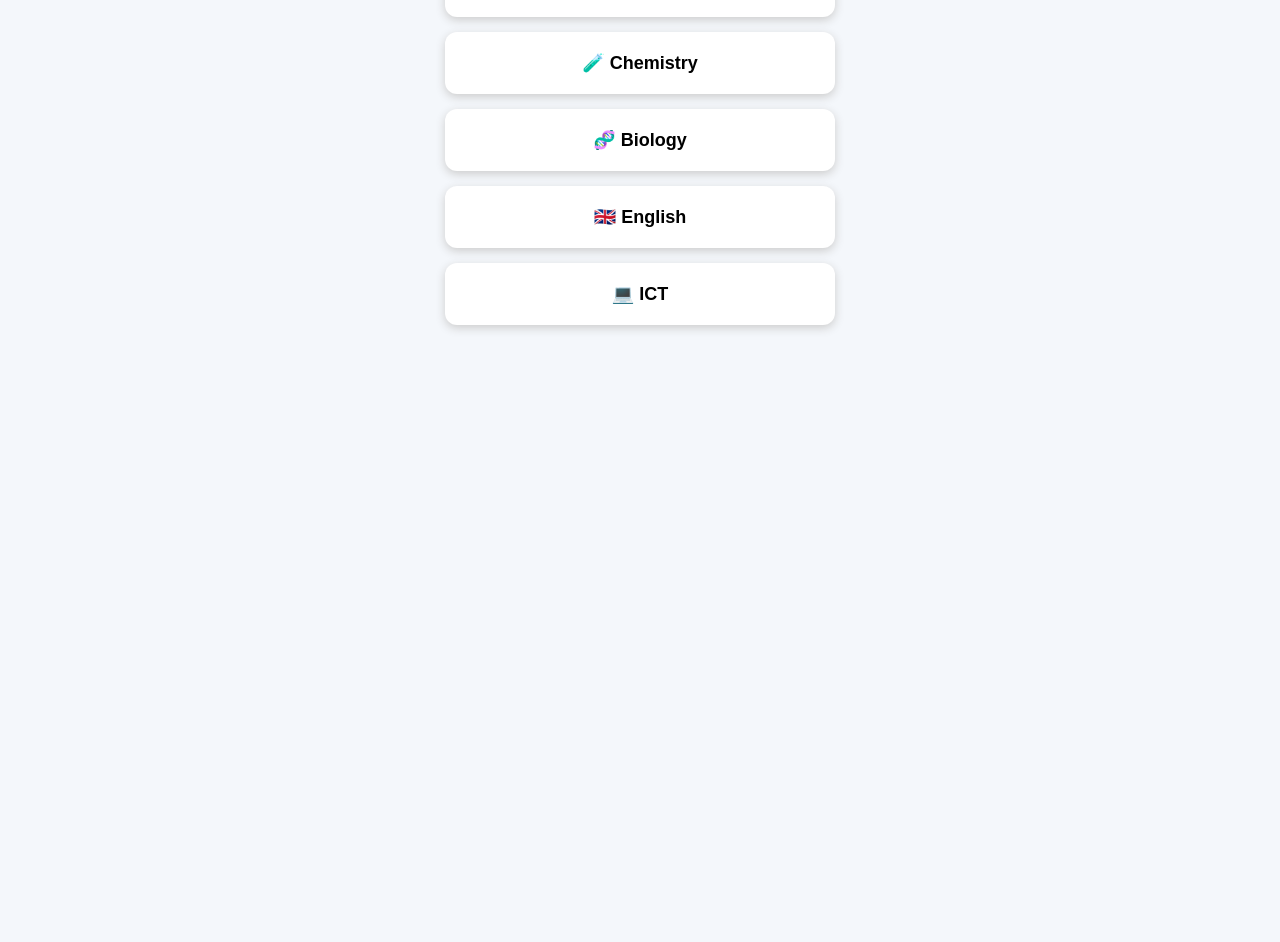
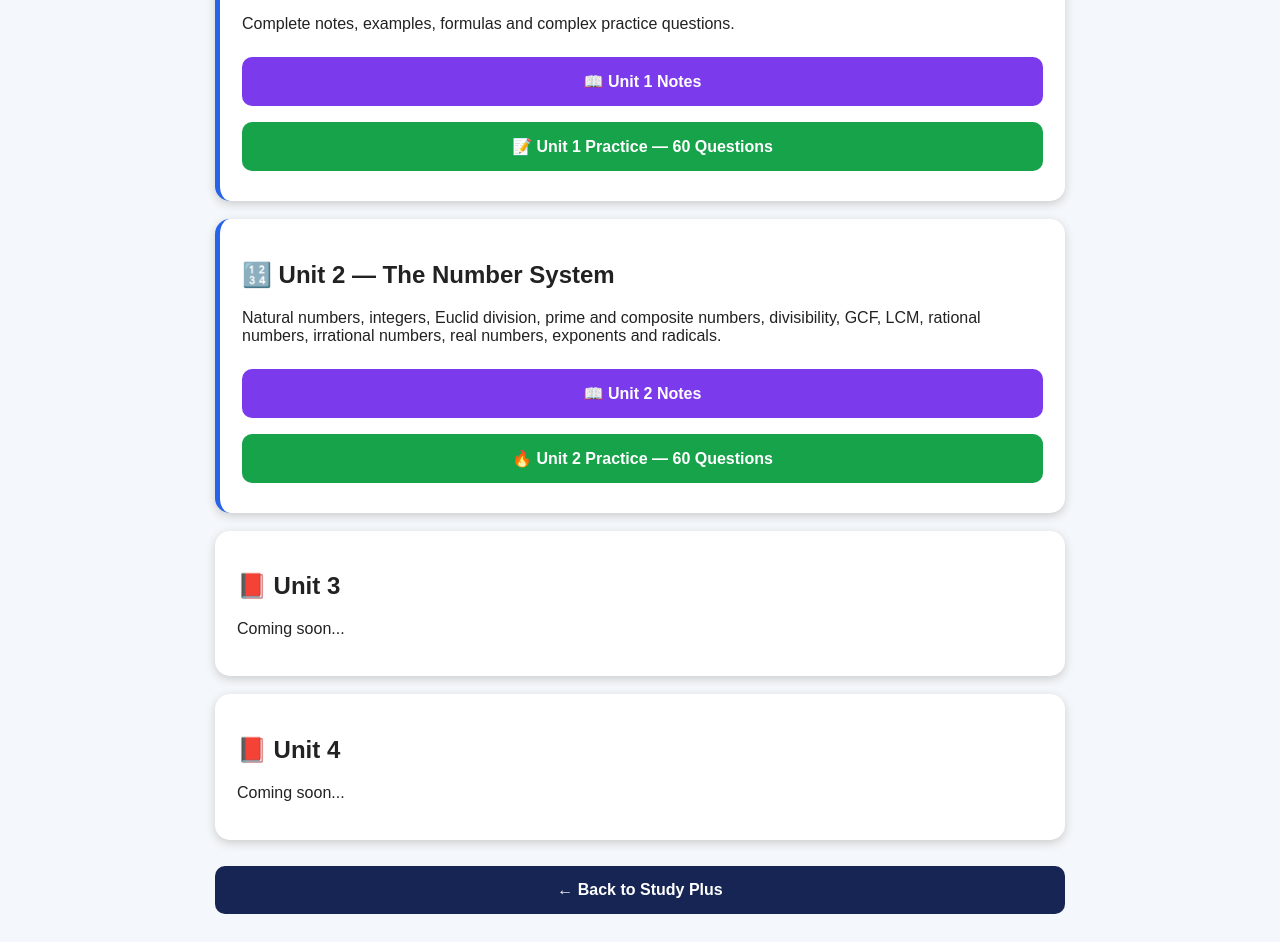
Before and after one commit to kumsadamoze7-create/study-plus, a plain HTML site: page grade9.html in a window 1280 px wide. Shown: the part 322-1264 px from the top of the page. Before the commit the page ends 800 px from the top, so only its background shows below. Drawn offline with Linux system fonts and the light colour scheme.

Commit message:
Update grade9.html

```diff
--- a/grade9.html
+++ b/grade9.html
@@ -1,66 +1,195 @@
 <!DOCTYPE html>
 <html lang="en">
+
 <head>
     <meta charset="UTF-8">
     <meta name="viewport" content="width=device-width, initial-scale=1.0">
-    <title>Grade 9 - Study Plus</title>
+
+    <title>Grade 9 Mathematics - Study Plus</title>
 
     <style>
+
         body {
             margin: 0;
             font-family: Arial, sans-serif;
             background: #f4f7fb;
-            text-align: center;
+            color: #222;
         }
 
         header {
             background: #2563eb;
             color: white;
-            padding: 25px;
+            text-align: center;
+            padding: 30px 15px;
         }
 
-        .subjects {
+        .container {
+            max-width: 850px;
+            margin: auto;
             padding: 20px;
         }
 
         .card {
-            display: block;
             background: white;
-            color: #000;
-            text-decoration: none;
-            margin: 15px auto;
-            padding: 20px;
-            max-width: 350px;
-            border-radius: 12px;
-            box-shadow: 0 3px 10px #cccccc;
+            margin: 18px 0;
+            padding: 22px;
+            border-radius: 15px;
+            box-shadow: 0 3px 10px #ccc;
+        }
+
+        .unit {
+            border-left: 5px solid #2563eb;
+        }
+
+        button {
+            width: 100%;
+            padding: 15px;
+            margin: 8px 0;
+            border: none;
+            border-radius: 10px;
+            color: white;
+            font-size: 16px;
             font-weight: bold;
-            font-size: 18px;
+            cursor: pointer;
         }
+
+        .notes {
+            background: #7c3aed;
+        }
+
+        .practice {
+            background: #16a34a;
+        }
+
+        .back {
+            background: #172554;
+        }
+
+        button:hover {
+            opacity: 0.9;
+        }
+
     </style>
+
 </head>
 
 <body>
 
 <header>
-    <h1>📘 Grade 9</h1>
-    <p>Choose a Subject</p>
+
+    <h1>📚 Grade 9 Mathematics</h1>
+
+    <p>Study Plus</p>
+
+    <p>
+        Learn • Practice • Prepare for Entrance Exam
+    </p>
+
 </header>
 
-<section class="subjects">
-<a href="/study-plus/maths.html" class="card">
-    🧮 Mathematics
-</a>
-    <div class="card">⚛️ Physics</div>
 
-    <div class="card">🧪 Chemistry</div>
+<div class="container">
 
-    <div class="card">🧬 Biology</div>
 
-    <div class="card">🇬🇧 English</div>
+    <!-- UNIT 1 -->
 
-    <div class="card">💻 ICT</div>
+    <div class="card unit">
 
-</section>
+        <h2>📘 Unit 1 — Further on Sets</h2>
+
+        <p>
+            Complete notes, examples, formulas and
+            complex practice questions.
+        </p>
+
+        <button
+            class="notes"
+            onclick="location.href='notes9.html'">
+
+            📖 Unit 1 Notes
+
+        </button>
+
+        <button
+            class="practice"
+            onclick="location.href='practice9.html'">
+
+            📝 Unit 1 Practice — 60 Questions
+
+        </button>
+
+    </div>
+
+
+    <!-- UNIT 2 -->
+
+    <div class="card unit">
+
+        <h2>🔢 Unit 2 — The Number System</h2>
+
+        <p>
+            Natural numbers, integers, Euclid division,
+            prime and composite numbers, divisibility,
+            GCF, LCM, rational numbers, irrational numbers,
+            real numbers, exponents and radicals.
+        </p>
+
+        <button
+            class="notes"
+            onclick="location.href='notes9unit2.html'">
+
+            📖 Unit 2 Notes
+
+        </button>
+
+        <button
+            class="practice"
+            onclick="location.href='practice9unit2.html'">
+
+            🔥 Unit 2 Practice — 60 Questions
+
+        </button>
+
+    </div>
+
+
+    <!-- UNIT 3 -->
+
+    <div class="card">
+
+        <h2>📕 Unit 3</h2>
+
+        <p>
+            Coming soon...
+        </p>
+
+    </div>
+
+
+    <!-- UNIT 4 -->
+
+    <div class="card">
+
+        <h2>📕 Unit 4</h2>
+
+        <p>
+            Coming soon...
+        </p>
+
+    </div>
+
+
+    <button
+        class="back"
+        onclick="location.href='index.html'">
+
+        ← Back to Study Plus
+
+    </button>
+
+
+</div>
 
 </body>
+
 </html>
```
